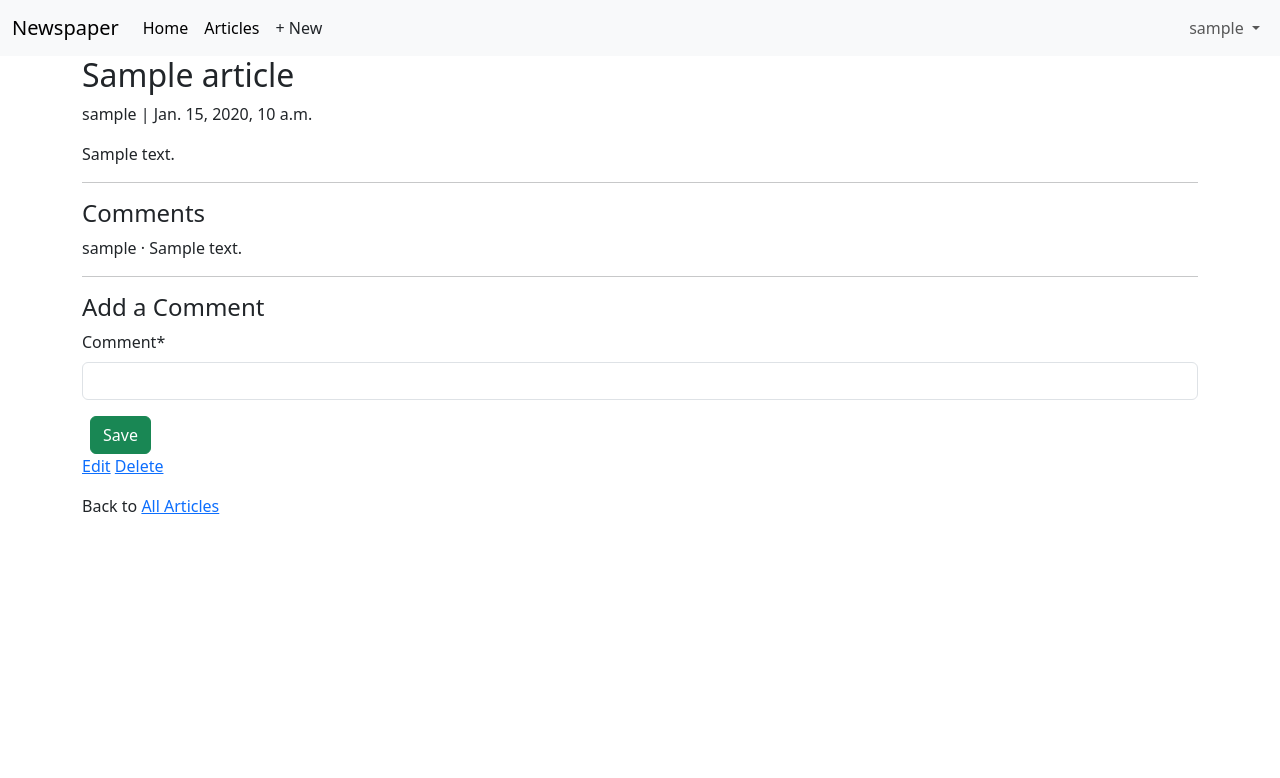
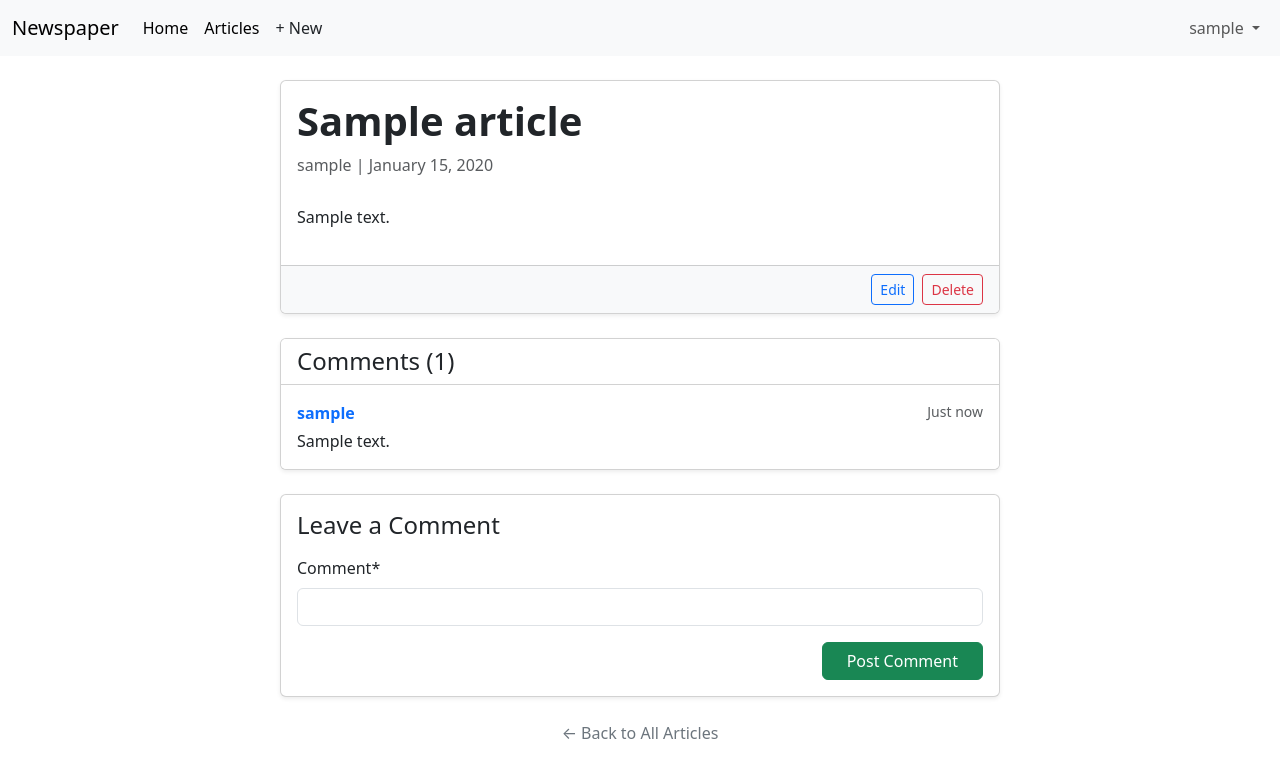
Before and after one commit to Nirajjj11/news-app-using-django, a Django app: page /articles/1/ in a window 1280 px wide. Shown: the top 778 px of the page. Run offline with Django 5.2, Linux system fonts and the light colour scheme; a user stored in the database is signed in; tables that the repository leaves empty hold one stand-in row (values such as "Sample post"); some libraries are stand-ins or nearby versions.

Commit message:
bootstarp added

```diff
--- a/django_project/templates/article_detail.html
+++ b/django_project/templates/article_detail.html
@@ -2,32 +2,72 @@
 {% load crispy_forms_tags %}
 
 {% block content %}
-<div class="article-entry">
-      <h2>{{ object.title }}</h2>
-      <p>{{ object.author }} | {{ object.date }}</p>
-      <p>{{ object.body }}</p>
+<div class="container py-4">
+      <div class="row justify-content-center">
+            <div class="col-lg-8">
+
+                  <div class="card shadow-sm mb-4">
+                        <div class="card-body">
+                              <h1 class="card-title fw-bold">{{ object.title }}</h1>
+                              <p class="text-muted mb-4">
+                                    <i class="bi bi-person"></i> {{ object.author }} |
+                                    <i class="bi bi-calendar"></i> {{ object.date|date:"F d, Y" }}
+                              </p>
+                              <div class="article-text lh-lg">
+                                    {{ object.body|linebreaks }}
                               </div>
-<hr>
-<h4>Comments</h4>
+                        </div>
+
+                        {% if article.author.pk == request.user.pk %}
+                        <div class="card-footer bg-light d-flex justify-content-end gap-2">
+                              <a href="{% url 'article_edit' article.pk %}"
+                                    class="btn btn-outline-primary btn-sm">Edit</a>
+                              <a href="{% url 'article_delete' article.pk %}"
+                                    class="btn btn-outline-danger btn-sm">Delete</a>
+                        </div>
+                        {% endif %}
+                  </div>
+
+                  <div class="card shadow-sm mb-4">
+                        <div class="card-header bg-white">
+                              <h4 class="mb-0">Comments ({{ article.comment_set.count }})</h4>
+                        </div>
+                        <ul class="list-group list-group-flush">
                               {% for comment in article.comment_set.all %}
-<p>{{ comment.author }} &middot; {{ comment }}</p>
+                              <li class="list-group-item py-3">
+                                    <div class="d-flex justify-content-between">
+                                          <span class="fw-bold text-primary">{{ comment.author }}</span>
+                                          <small class="text-muted">Just now</small>
+                                    </div>
+                                    <p class="mb-0 mt-1">{{ comment }}</p>
+                              </li>
+                              {% empty %}
+                              <li class="list-group-item text-muted text-center py-4">No comments yet. Be the first to
+                                    share your thoughts!</li>
                               {% endfor %}
-<hr>
+                        </ul>
+                  </div>
 
-<h4>Add a Comment</h4>
+                  <div class="card shadow-sm mb-4">
+                        <div class="card-body">
+                              <h4 class="card-title mb-3">Leave a Comment</h4>
                               <form action="" method="post">
                                     {% csrf_token %}
                                     {{ form|crispy }}
-      <button class="btn btn-success ms-2" type="submit">Save</button>
+                                    <div class="d-grid gap-2 d-md-flex justify-content-md-end">
+                                          <button class="btn btn-success px-4" type="submit">Post Comment</button>
+                                    </div>
                               </form>
+                        </div>
+                  </div>
 
-<div>
-      {% if article.author.pk == request.user.pk %}
-      <p>
-            <a href="{% url 'article_edit' article.pk %}">Edit</a>
-            <a href="{% url 'article_delete' article.pk %}">Delete</a>
-      </p>
-      {% endif %}
-      <p>Back to <a href="{% url 'article_list' %}">All Articles</a></p>
+                  <div class="text-center">
+                        <a href="{% url 'article_list' %}" class="text-decoration-none text-secondary">
+                              &larr; Back to All Articles
+                        </a>
+                  </div>
+
+            </div>
+      </div>
 </div>
 {% endblock %}
```
Also changed, not shown: django_project/templates/article_list.html (+22 -16 lines), django_project/templates/test.html (added, +11 -0 lines). Lines whose indentation alone changed are shown as unchanged.
